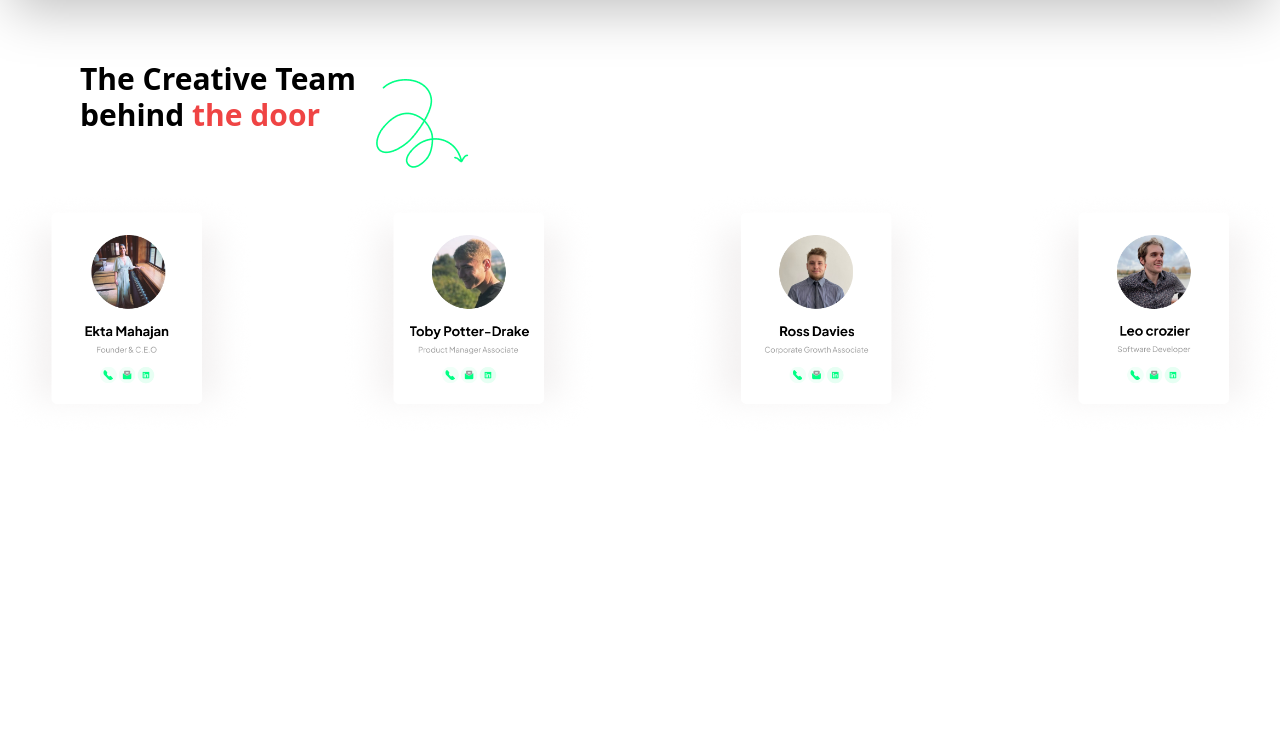
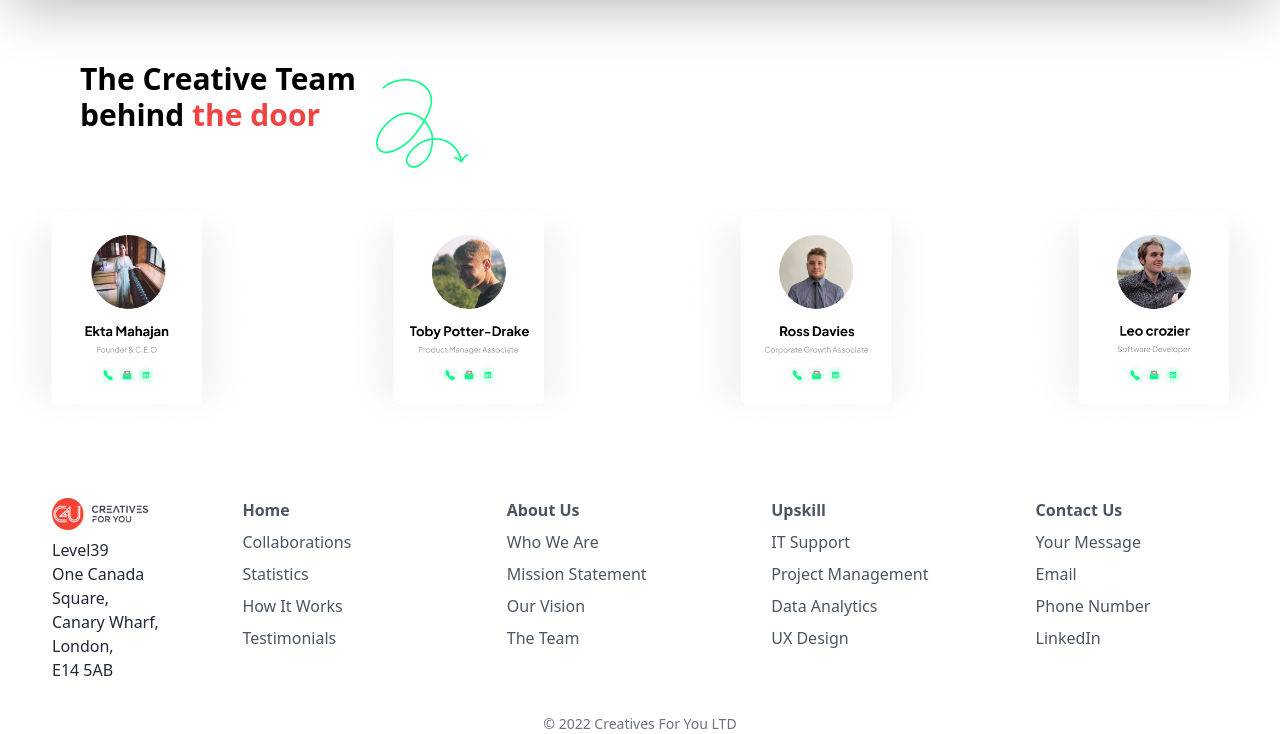
Before and after one commit to Rabeya-Akhi-D/Tailwind-2nd-Assingment, a website built with Vite: page index.html in a window 1280 px wide. Shown: the part 3221-3955 px from the top of the page. Before the commit the page ends 3655 px from the top, so only its background shows below. Built offline with nearby package versions, Linux system fonts and the light colour scheme; files whose address does not match are found by name.

Commit message:
footer section

```diff
--- a/index.html
+++ b/index.html
@@ -156,6 +156,76 @@
         </div>
 
        </section>
+       <!-- footer section -->
+      <footer class="bg-white text-gray-800 gap-5 flex mt-16 ml-8">
+        <div class="px-5">
+            <img src="images/c4u full logo_2022 1 (2).png" class="h-8 mr-2">
+            <p class="mt-2">
+                Level39<br>
+                One Canada Square,<br>
+                Canary Wharf,<br>
+                London,<br>
+                E14 5AB
+              </p>
+        </div>
+        <div class="md:w-1/5 mb-6 md:mb-0">
+            <h3 class="font-semibold text-gray-600">Home</h3>
+            <ul class="mt-2 space-y-2">
+              <li><a href="#" class="text-gray-600 hover:text-gray-800">Collaborations</a></li>
+              <li><a href="#" class="text-gray-600 hover:text-gray-800">Statistics</a></li>
+              <li><a href="#" class="text-gray-600 hover:text-gray-800">How It Works</a></li>
+              <li><a href="#" class="text-gray-600 hover:text-gray-800">Testimonials</a></li>
+            </ul>
+          </div>
+
+          <div class="md:w-1/5 mb-6 md:mb-0">
+            <h3 class="font-semibold text-gray-600">About Us</h3>
+            <ul class="mt-2 space-y-2">
+              <li><a href="#" class="text-gray-600 hover:text-gray-800">Who We Are</a></li>
+              <li><a href="#" class="text-gray-600 hover:text-gray-800">Mission Statement</a></li>
+              <li><a href="#" class="text-gray-600 hover:text-gray-800">Our Vision</a></li>
+              <li><a href="#" class="text-gray-600 hover:text-gray-800">The Team</a></li>
+            </ul>
+          </div>
+
+          <div class="md:w-1/5 mb-6 md:mb-0">
+            <h3 class="font-semibold text-gray-600">Upskill</h3>
+            <ul class="mt-2 space-y-2">
+              <li><a href="#" class="text-gray-600 hover:text-gray-800">IT Support</a></li>
+              <li><a href="#" class="text-gray-600 hover:text-gray-800">Project Management</a></li>
+              <li><a href="#" class="text-gray-600 hover:text-gray-800">Data Analytics</a></li>
+              <li><a href="#" class="text-gray-600 hover:text-gray-800">UX Design</a></li>
+            </ul>
+          </div>
+
+          <div class="md:w-1/5">
+            <h3 class="font-semibold text-gray-600">Contact Us</h3>
+            <ul class="mt-2 space-y-2">
+              <li><a href="#" class="text-gray-600 hover:text-gray-800">Your Message</a></li>
+              <li><a href="#" class="text-gray-600 hover:text-gray-800">Email</a></li>
+              <li><a href="#" class="text-gray-600 hover:text-gray-800">Phone Number</a></li>
+              <li><a href="#" class="text-gray-600 hover:text-gray-800">LinkedIn</a></li>
+            </ul>
+          </div>
+
+        </div>
+
+
+
+
+      </footer>
+
+
+            <!-- Navigation Links -->
+
+
+          <!-- Copyright -->
+          <div class="mt-8 text-center text-gray-500 text-sm">
+            &copy; 2022 Creatives For You LTD
+          </div>
+        </div>
+      </footer>
+
 
 
     <script>
```
